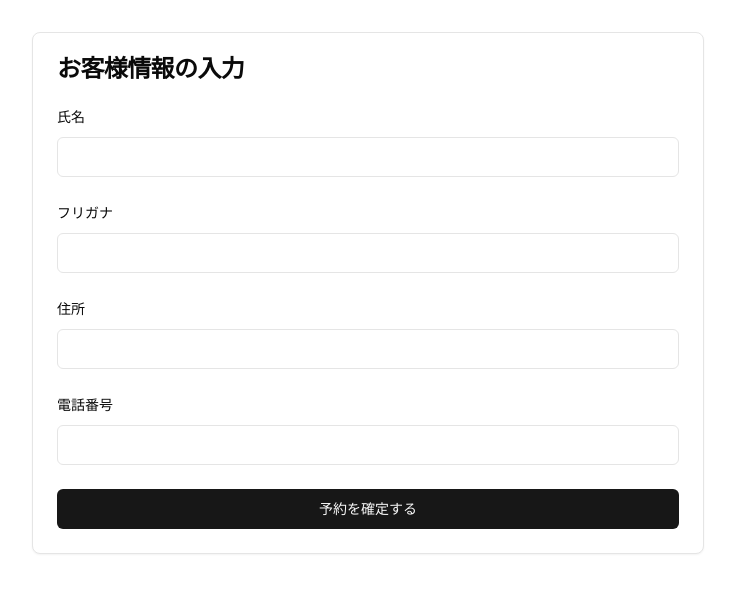
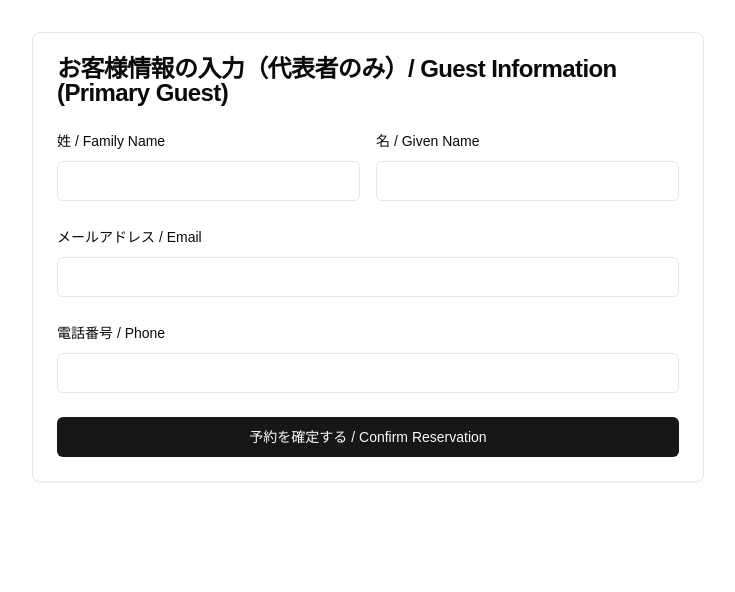
Before and after one commit to nmdayo/tnewt_web, a Next.js app in the folder vacation-rental/: page /guest-info in a window 1280 px wide. Shown: the top 592 px of the page, without its empty margins (272-1007 px from the left). Built offline with nearby package versions, Linux system fonts and the light colour scheme.

Commit message:
noa_お客様情報ページ変更

```diff
--- a/vacation-rental/app/guest-info/page.tsx
+++ b/vacation-rental/app/guest-info/page.tsx
@@ -23,31 +23,32 @@ export default function GuestInfoPage() {
     <div className="container max-w-2xl mx-auto py-8">
       <Card>
         <CardHeader>
-          <CardTitle>お客様情報の入力</CardTitle>
+          <CardTitle>お客様情報の入力（代表者のみ）/ Guest Information (Primary Guest)</CardTitle>
         </CardHeader>
         <CardContent>
           <form onSubmit={handleSubmit} className="space-y-6">
-            <div className="space-y-2">
-              <Label htmlFor="name">氏名</Label>
-              <Input id="name" name="name" required />
+            <div className="grid grid-cols-2 gap-4">
+              <div className="space-y-2">
+                <Label htmlFor="lastName">姓 / Family Name</Label>
+                <Input id="lastName" name="lastName" required />
+              </div>
+              <div className="space-y-2">
+                <Label htmlFor="firstName">名 / Given Name</Label>
+                <Input id="firstName" name="firstName" required />
+              </div>
             </div>
 
             <div className="space-y-2">
-              <Label htmlFor="nameKana">フリガナ</Label>
-              <Input id="nameKana" name="nameKana" required />
+              <Label htmlFor="email">メールアドレス / Email</Label>
+              <Input id="email" name="email" type="email" required />
             </div>
 
             <div className="space-y-2">
-              <Label htmlFor="address">住所</Label>
-              <Input id="address" name="address" required />
-            </div>
-
-            <div className="space-y-2">
-              <Label htmlFor="phone">電話番号</Label>
+              <Label htmlFor="phone">電話番号 / Phone</Label>
               <Input id="phone" name="phone" type="tel" required />
             </div>
 
-            <Button type="submit" className="w-full">予約を確定する</Button>
+            <Button type="submit" className="w-full">予約を確定する / Confirm Reservation</Button>
           </form>
         </CardContent>
       </Card>
```
